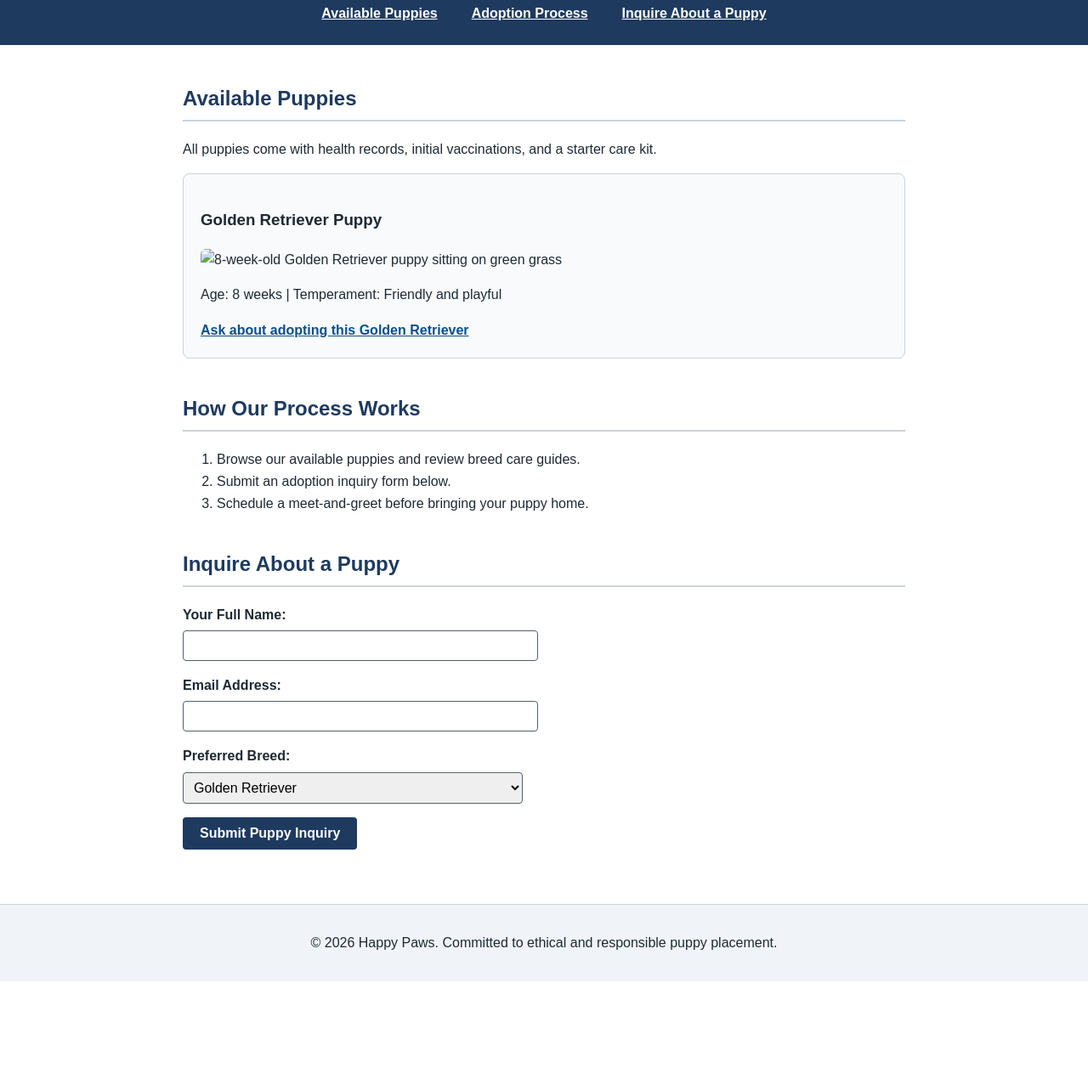
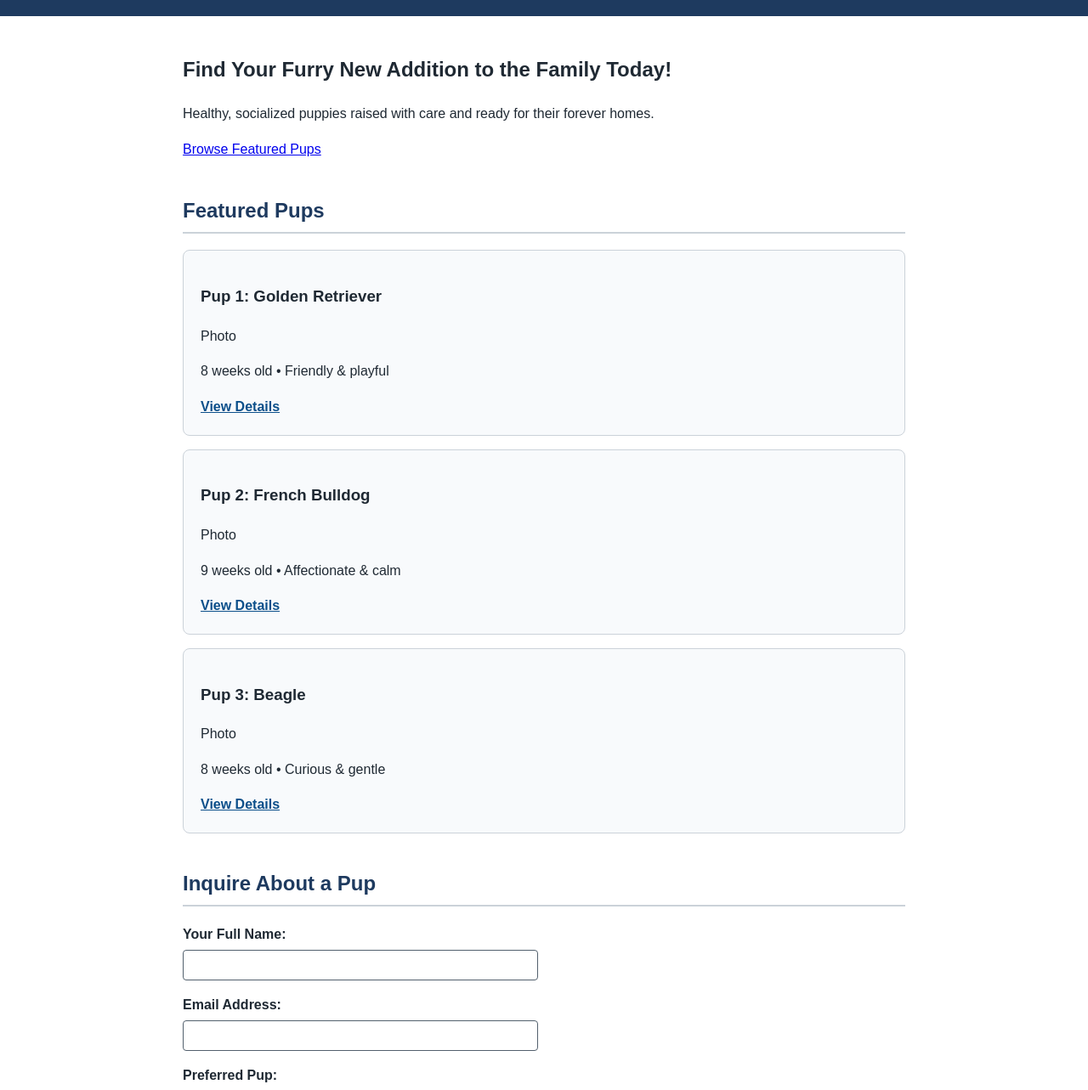
Before and after one commit to xkinnie1-sudo/Web-Development, a plain HTML site: page index.html in a window 1280 px wide. Shown: the part 80-1363 px from the top of the page at 85% size. Before the commit the page ends 1235 px from the top, so only its background shows below. Drawn offline with Linux system fonts and the light colour scheme.

Commit message:
Update index.html

```diff
--- a/index.html
+++ b/index.html
@@ -3,47 +3,72 @@
 <head>
   <meta charset="UTF-8">
   <meta name="viewport" content="width=device-width, initial-scale=1.0">
-  <title>Happy Paws - Find Your New Puppy</title>
+  <title>Paws &amp; Pals - Find Your Furry New Addition Today</title>
   <link rel="stylesheet" href="styles.css">
 </head>
 <body>
 
-  <header>
-    <h1>Happy Paws Puppy Adoption &amp; Sales</h1>
-    <nav aria-label="Main Navigation">
-      <ul>
-        <li><a href="#available-pups">Available Puppies</a></li>
-        <li><a href="#adoption-process">Adoption Process</a></li>
-        <li><a href="#contact">Inquire About a Puppy</a></li>
-      </ul>
-    </nav>
+  <header class="site-header">
+    <div class="header-inner">
+      <a href="#" class="brand">Paws &amp; Pals</a>
+      <nav aria-label="Main Navigation">
+        <ul>
+          <li><a href="#featured-pups">Featured Pups</a></li>
+          <li><a href="#adoption-process">Process</a></li>
+          <li><a href="#contact">Inquire</a></li>
+        </ul>
+      </nav>
+    </div>
   </header>
 
   <main>
-    <section id="available-pups">
-      <h2>Available Puppies</h2>
-      <p>All puppies come with health records, initial vaccinations, and a starter care kit.</p>
-
-      <article>
-        <h3>Golden Retriever Puppy</h3>
-        <!-- Replace src with your actual puppy image filename later -->
-        <img src="golden-puppy.jpg" alt="8-week-old Golden Retriever puppy sitting on green grass">
-        <p>Age: 8 weeks | Temperament: Friendly and playful</p>
-        <a href="#contact">Ask about adopting this Golden Retriever</a>
-      </article>
+    <!-- Hero Banner matching your wireframe -->
+    <section class="hero" aria-labelledby="hero-heading">
+      <div class="hero-content">
+        <h1 id="hero-heading">Find Your Furry New Addition to the Family Today!</h1>
+        <p>Healthy, socialized puppies raised with care and ready for their forever homes.</p>
+        <a href="#featured-pups" class="btn-primary">Browse Featured Pups</a>
+      </div>
     </section>
 
-    <section id="adoption-process">
-      <h2>How Our Process Works</h2>
-      <ol>
-        <li>Browse our available puppies and review breed care guides.</li>
-        <li>Submit an adoption inquiry form below.</li>
-        <li>Schedule a meet-and-greet before bringing your puppy home.</li>
-      </ol>
+    <!-- 3-Card Featured Pups Grid matching your wireframe -->
+    <section id="featured-pups" class="featured-section">
+      <h2>Featured Pups</h2>
+      <div class="pup-grid">
+
+        <article class="pup-card">
+          <h3>Pup 1: Golden Retriever</h3>
+          <div class="photo-placeholder" role="img" aria-label="Photo of an 8-week-old Golden Retriever puppy">
+            Photo
+          </div>
+          <p>8 weeks old &bull; Friendly &amp; playful</p>
+          <a href="#contact" class="btn-details">View Details</a>
+        </article>
+
+        <article class="pup-card">
+          <h3>Pup 2: French Bulldog</h3>
+          <div class="photo-placeholder" role="img" aria-label="Photo of a 9-week-old French Bulldog puppy">
+            Photo
+          </div>
+          <p>9 weeks old &bull; Affectionate &amp; calm</p>
+          <a href="#contact" class="btn-details">View Details</a>
+        </article>
+
+        <article class="pup-card">
+          <h3>Pup 3: Beagle</h3>
+          <div class="photo-placeholder" role="img" aria-label="Photo of an 8-week-old Beagle puppy">
+            Photo
+          </div>
+          <p>8 weeks old &bull; Curious &amp; gentle</p>
+          <a href="#contact" class="btn-details">View Details</a>
+        </article>
+
+      </div>
     </section>
 
-    <section id="contact">
-      <h2>Inquire About a Puppy</h2>
+    <!-- Accessible Adoption Inquiry Form -->
+    <section id="contact" class="contact-section">
+      <h2>Inquire About a Pup</h2>
       <form action="#" method="post">
         <div>
           <label for="full-name">Your Full Name:</label>
@@ -56,21 +81,21 @@
         </div>
 
         <div>
-          <label for="breed-choice">Preferred Breed:</label>
+          <label for="breed-choice">Preferred Pup:</label>
           <select id="breed-choice" name="breed-choice">
-            <option value="golden-retriever">Golden Retriever</option>
-            <option value="french-bulldog">French Bulldog</option>
-            <option value="beagle">Beagle</option>
+            <option value="golden-retriever">Pup 1 - Golden Retriever</option>
+            <option value="french-bulldog">Pup 2 - French Bulldog</option>
+            <option value="beagle">Pup 3 - Beagle</option>
           </select>
         </div>
 
-        <button type="submit">Submit Puppy Inquiry</button>
+        <button type="submit" class="btn-primary">Submit Inquiry</button>
       </form>
     </section>
   </main>
 
   <footer>
-    <p>&copy; 2026 Happy Paws. Committed to ethical and responsible puppy placement.</p>
+    <p>&copy; 2026 Paws &amp; Pals. Committed to ethical and responsible puppy placement.</p>
   </footer>
 
 </body>
```
